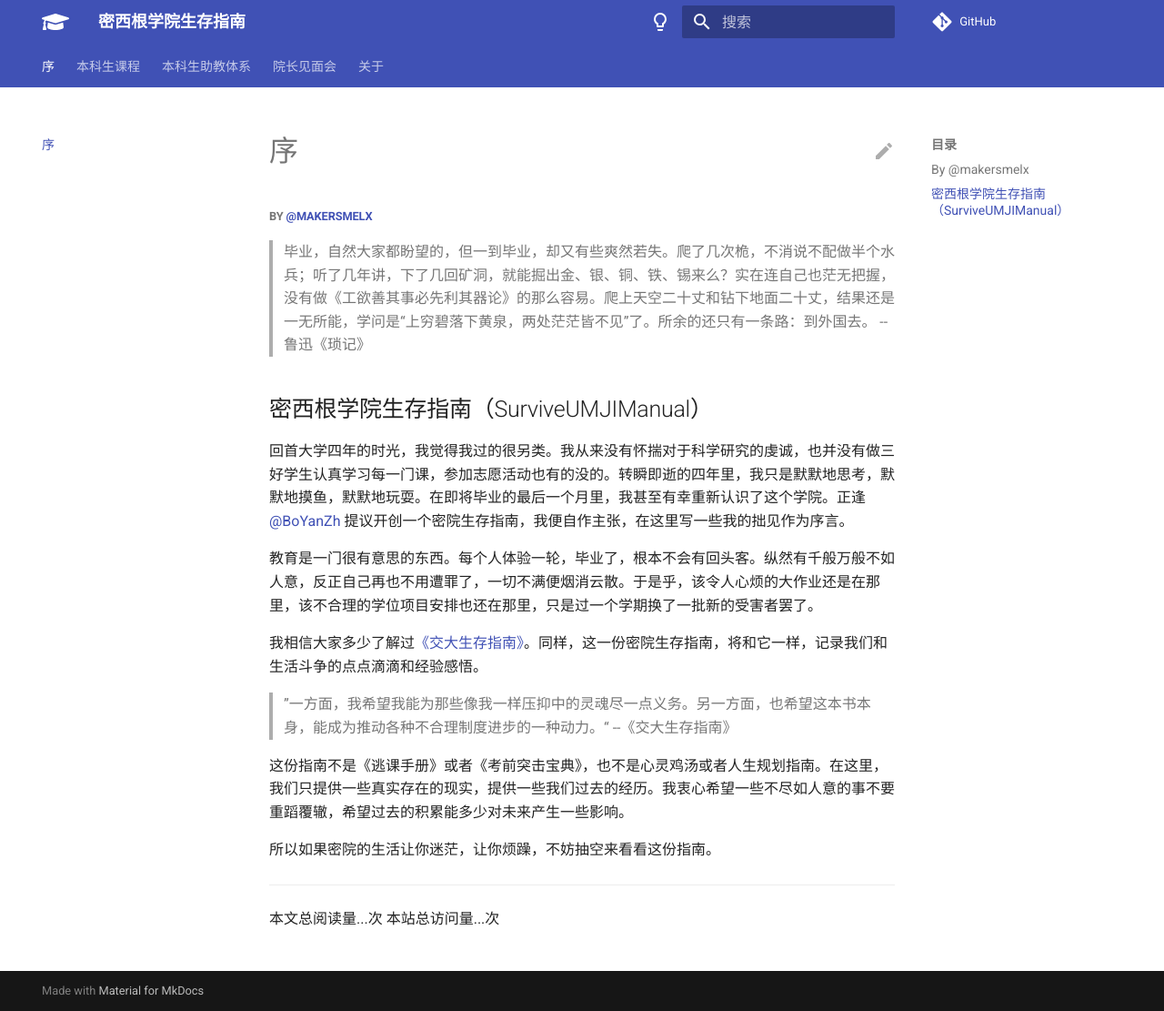
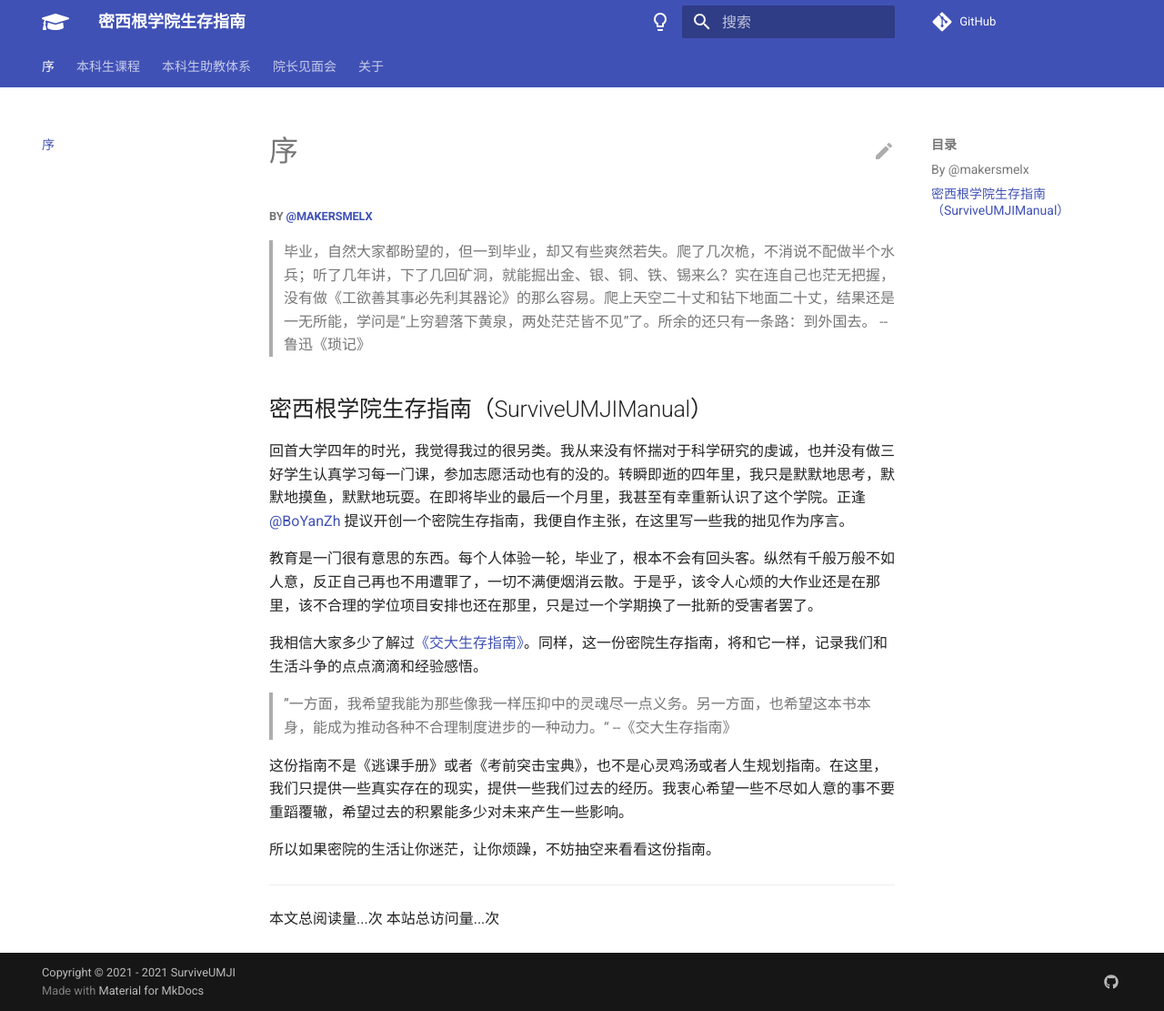
Before and after one commit to SurviveUMJI/SurviveUMJIManual, an MkDocs documentation site: the page built from docs/index.md, in a window 1280 px wide and 1111 px high. Shown: the whole window at 91% size. Built offline with MkDocs 1.6.1 and Material for MkDocs 9.7.7, drawn with Linux system fonts in a browser that asks for light colours; comment, search, counter and statistics services are not loaded.

Commit message:
feat: add copyright & social link

```diff
--- a/mkdocs.yml
+++ b/mkdocs.yml
@@ -29,6 +29,10 @@
   custom_dir: overrides
 extra:
   disqus: surviveumjimanual
+  social:
+    - icon: fontawesome/brands/github
+      link: https://github.com/SurviveUMJI
+copyright: Copyright &copy; 2021 - 2021 SurviveUMJI
 extra_javascript:
     - '//busuanzi.ibruce.info/busuanzi/2.3/busuanzi.pure.mini.js'
 nav:
```
